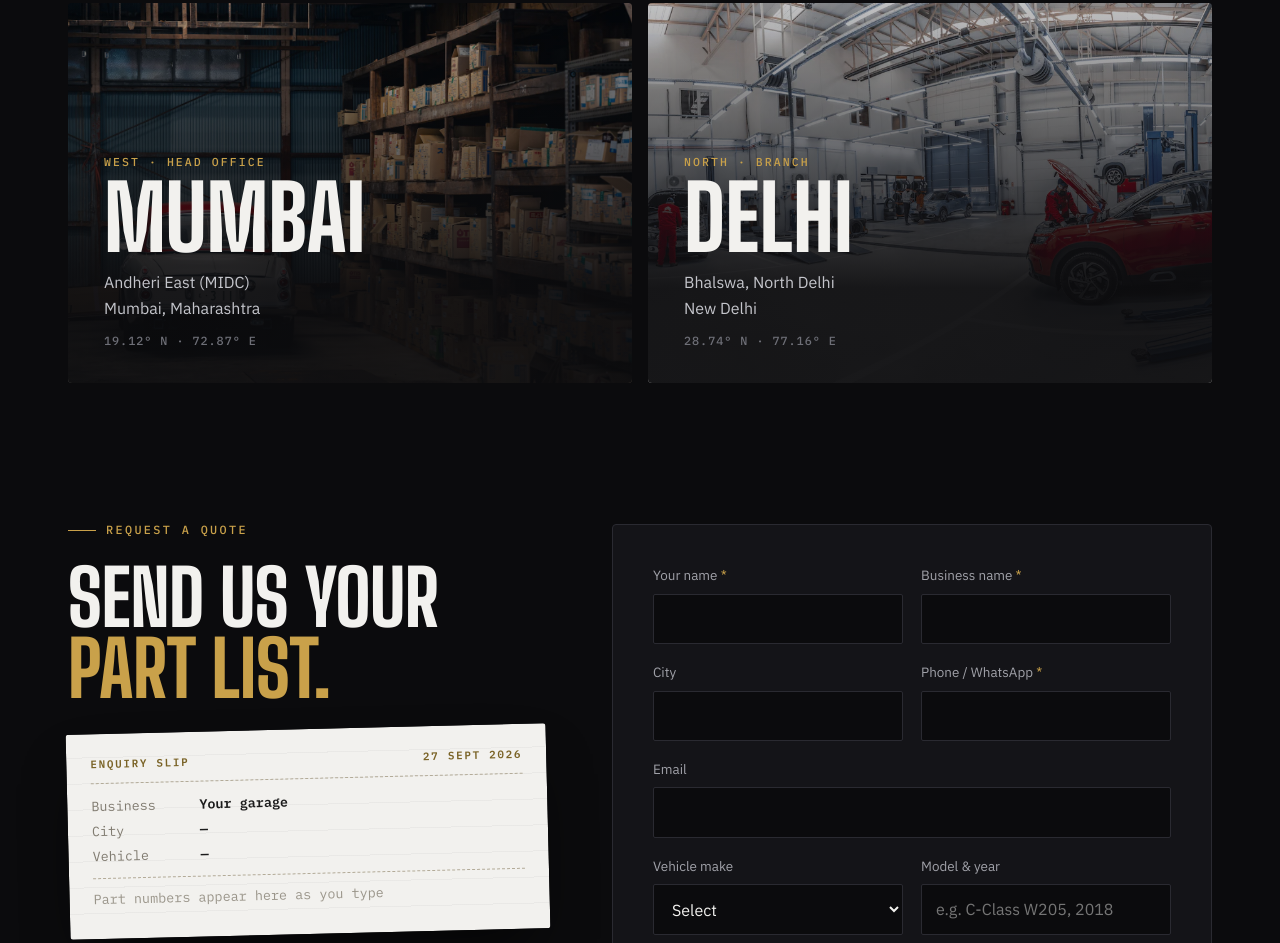
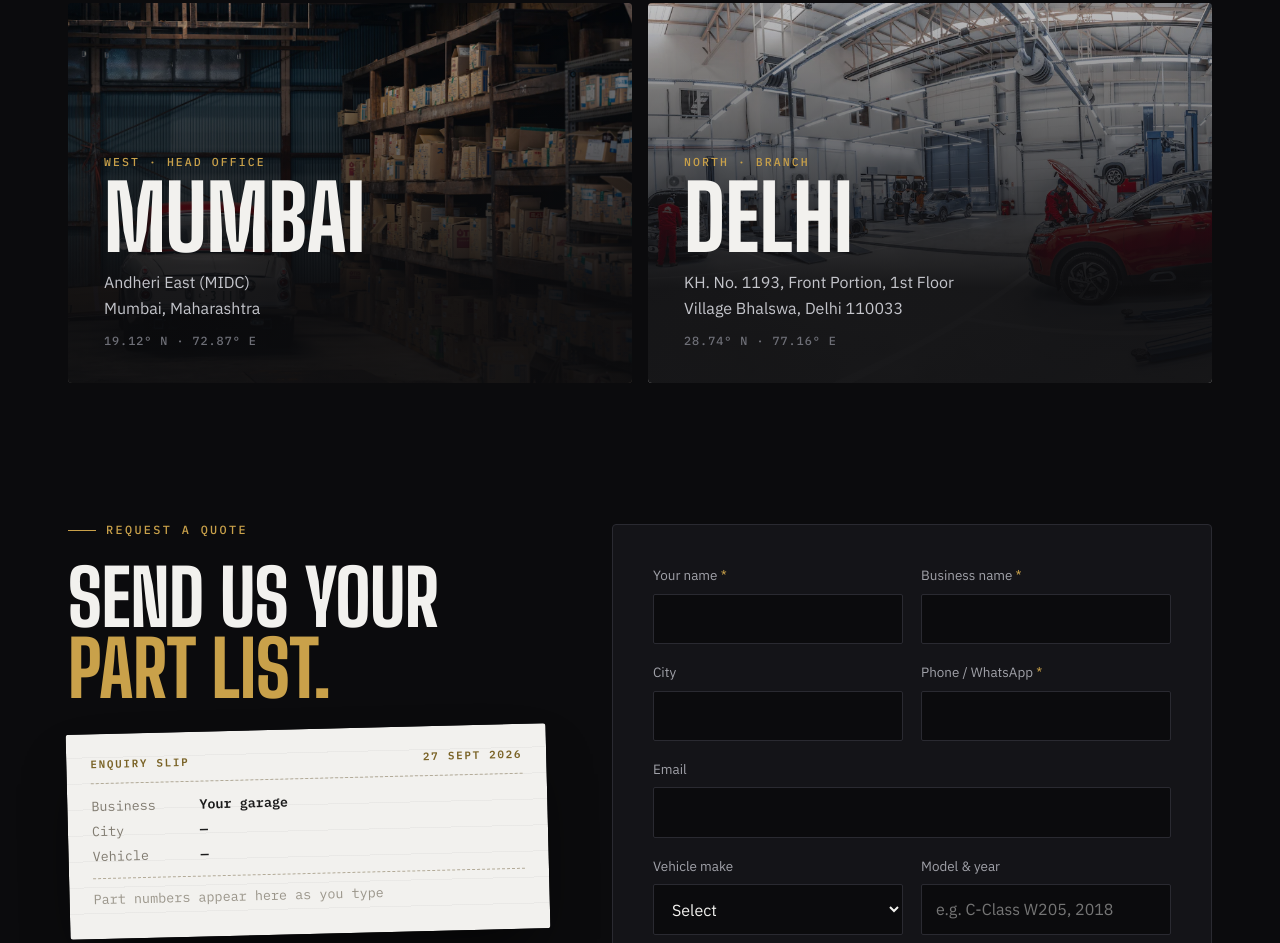
Before and after one commit to ronitchawla21/spare-autos-website, a plain HTML site: page index.html in a window 1280 px wide. Shown: the part 7505-8448 px from the top of the page. Drawn offline with Linux system fonts and the light colour scheme.

Commit message:
Add Delhi street address and LocalBusiness schema

```diff
--- a/index.html
+++ b/index.html
@@ -15,6 +15,7 @@
 <link rel="preconnect" href="https://fonts.gstatic.com" crossorigin>
 <link rel="stylesheet" href="https://fonts.googleapis.com/css2?family=Big+Shoulders+Display:wght@600;700;800&family=IBM+Plex+Mono:wght@400;500;600&family=IBM+Plex+Sans:wght@400;500;600&display=swap">
 <link rel="stylesheet" href="styles.css?v=3">
+<script type="application/ld+json">{"@context":"https://schema.org","@type":"AutoPartsStore","name":"Spare Autos","email":"spareautos2025@gmail.com","telephone":"+91-98101-36444","url":"https://ronitchawla21.github.io/spare-autos-website/","address":{"@type":"PostalAddress","streetAddress":"KH. No. 1193, Front Portion, 1st Floor, Village Bhalswa","addressLocality":"Delhi","postalCode":"110033","addressCountry":"IN"}}</script>
 </head>
 <body>
 
@@ -269,7 +270,7 @@
           <span class="coords">19.12° N · 72.87° E</span></article>
         <article class="loc reveal"><img src="assets/stock/service-bay.webp" alt="Modern automotive service bay">
           <span class="role">North · Branch</span><div class="city">Delhi</div>
-          <address>Bhalswa, North Delhi<br>New Delhi</address>
+          <address>KH. No. 1193, Front Portion, 1st Floor<br>Village Bhalswa, Delhi 110033</address>
           <span class="coords">28.74° N · 77.16° E</span></article>
       </div>
     </div>
@@ -357,7 +358,7 @@
       <p style="margin-top:14px;max-width:40ch">We import and distribute genuine European car parts for workshops, retailers and dealers across India.</p>
     </div>
     <div><h4>Explore</h4><ul><li><a href="#brands">Brands</a></li><li><a href="#parts">Parts</a></li><li><a href="#why">Why us</a></li><li><a href="#enquiry">Get a quote</a></li></ul></div>
-    <div><h4>Contact</h4><ul><li>spareautos2025@gmail.com</li><li>+91 98101 36444</li><li>Mumbai · Delhi</li></ul></div>
+    <div><h4>Contact</h4><ul><li>spareautos2025@gmail.com</li><li><a href="tel:+919810136444">+91 98101 36444</a></li><li>KH. No. 1193, Front Portion, 1st Floor,<br>Village Bhalswa, Delhi 110033</li></ul></div>
     <div class="legal"><span>© <span id="yr">2026</span> Spare Autos. Brand names belong to their respective owners.</span><span>Photos: Unsplash (see assets/stock/CREDITS.json)</span></div>
   </div>
 </footer>
```
